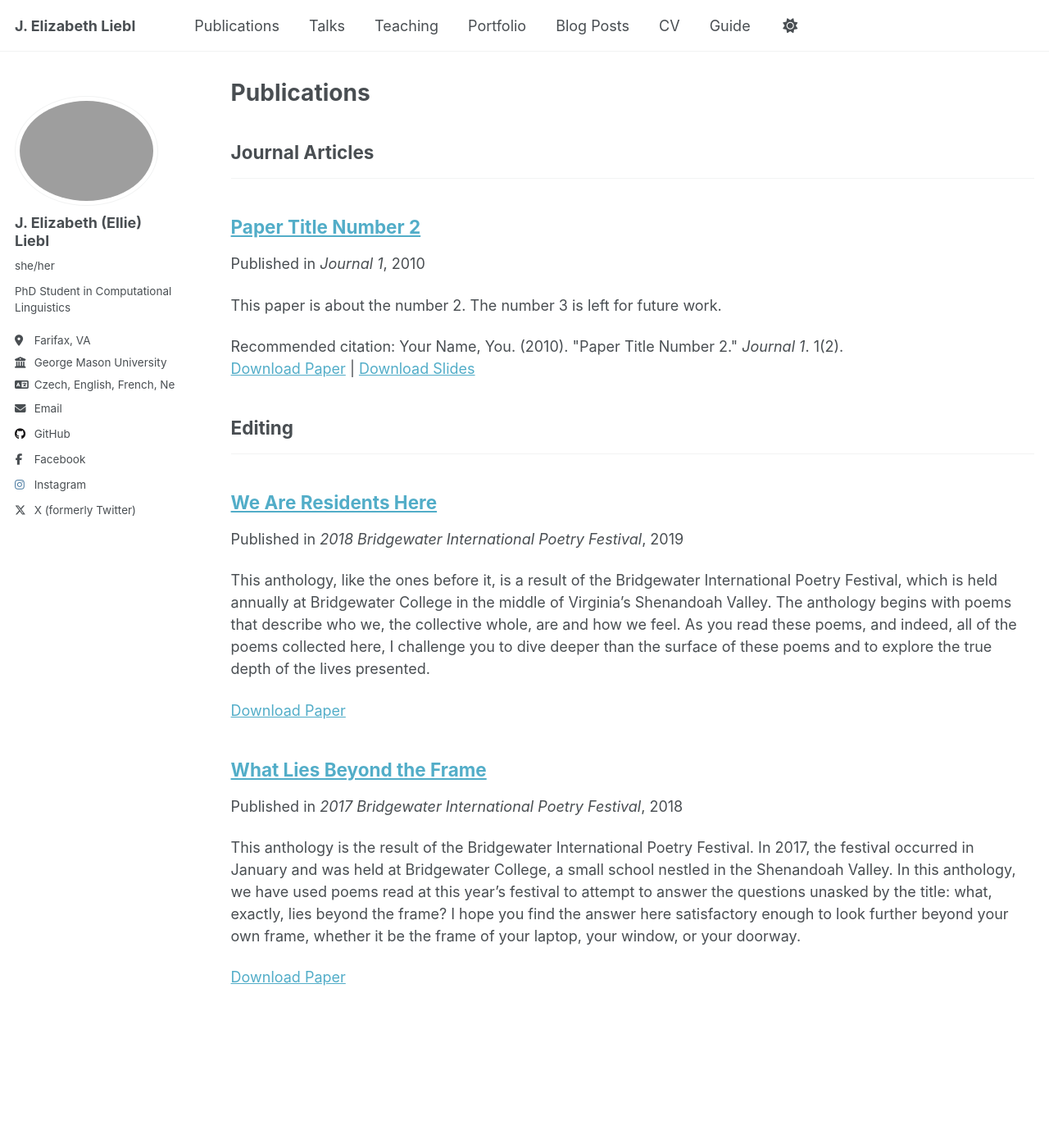
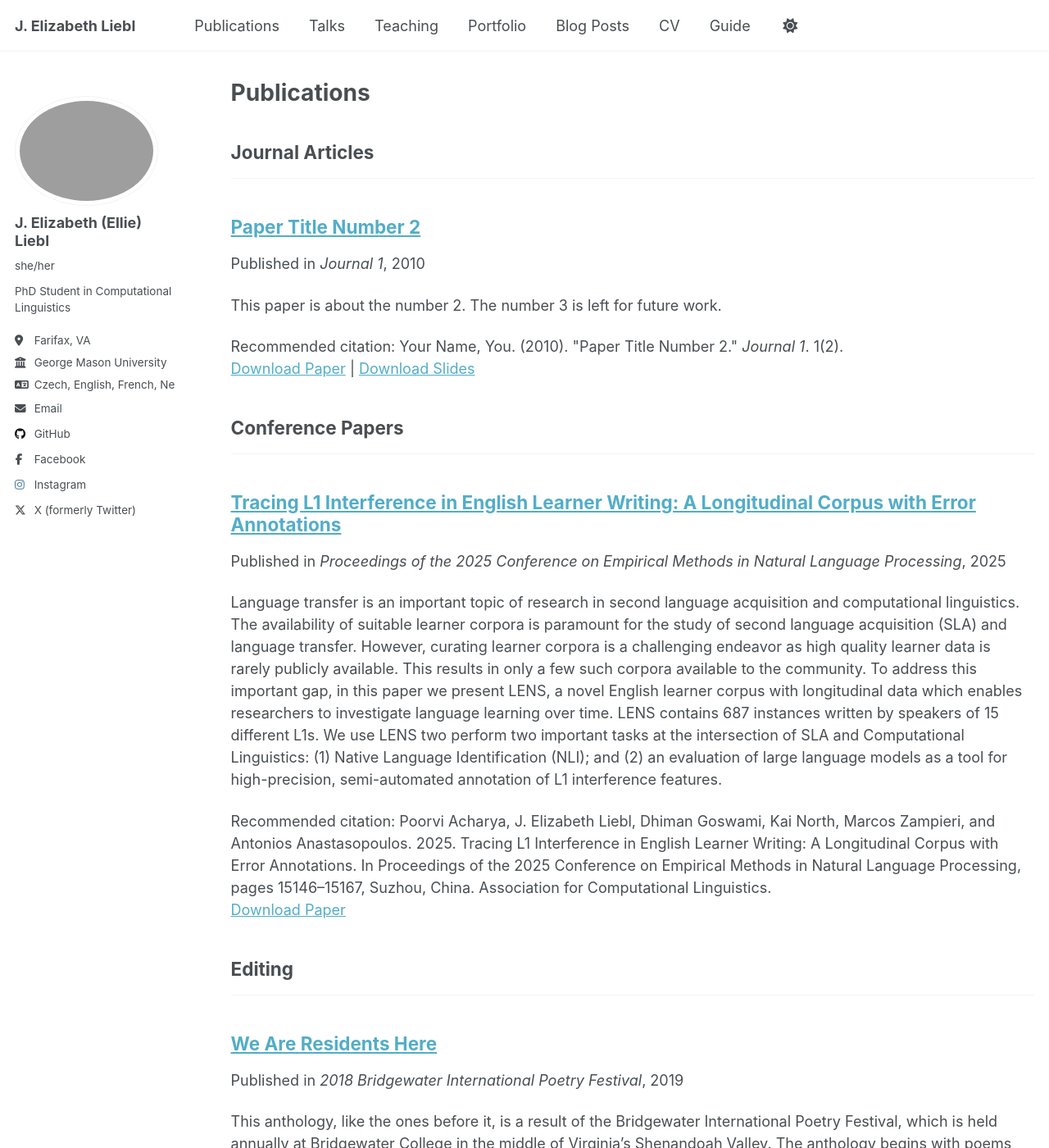
Before and after one commit to ellie-liebl/ellie-liebl.github.io, a Jekyll site: the page built from _pages/publications.html, in a window 1280 px wide and 1400 px high. Shown: the whole window at 82% size. Built offline with Jekyll 4.4.1, drawn with Linux system fonts in a browser that asks for light colours; some of the changed lines change nothing that is shown.

Commit message:
Update 2025-11-09_Tracing_L1_interference.md

```diff
--- a/_publications/2025-11-09_Tracing_L1_interference.md
+++ b/_publications/2025-11-09_Tracing_L1_interference.md
@@ -1,7 +1,7 @@
 ---
 title: "Tracing L1 Interference in English Learner Writing: A Longitudinal Corpus with Error Annotations"
 collection: publications
-category: Conference Papers
+category: conferences
 permalink: /publication/2025-tracing-l1-interference
 excerpt: 'Language transfer is an important topic of research in second language acquisition and computational linguistics. The availability of suitable learner corpora is paramount for the study of second language acquisition (SLA) and language transfer. However, curating learner corpora is a challenging endeavor as high quality learner data is rarely publicly available. This results in only a few such corpora available to the community. To address this important gap, in this paper we present LENS, a novel English learner corpus with longitudinal data which enables researchers to investigate language learning over time. LENS contains 687 instances written by speakers of 15 different L1s. We use LENS two perform two important tasks at the intersection of SLA and Computational Linguistics: (1) Native Language Identification (NLI); and (2) an evaluation of large language models as a tool for high-precision, semi-automated annotation of L1 interference features.'
 date: 2025-11-09
```
